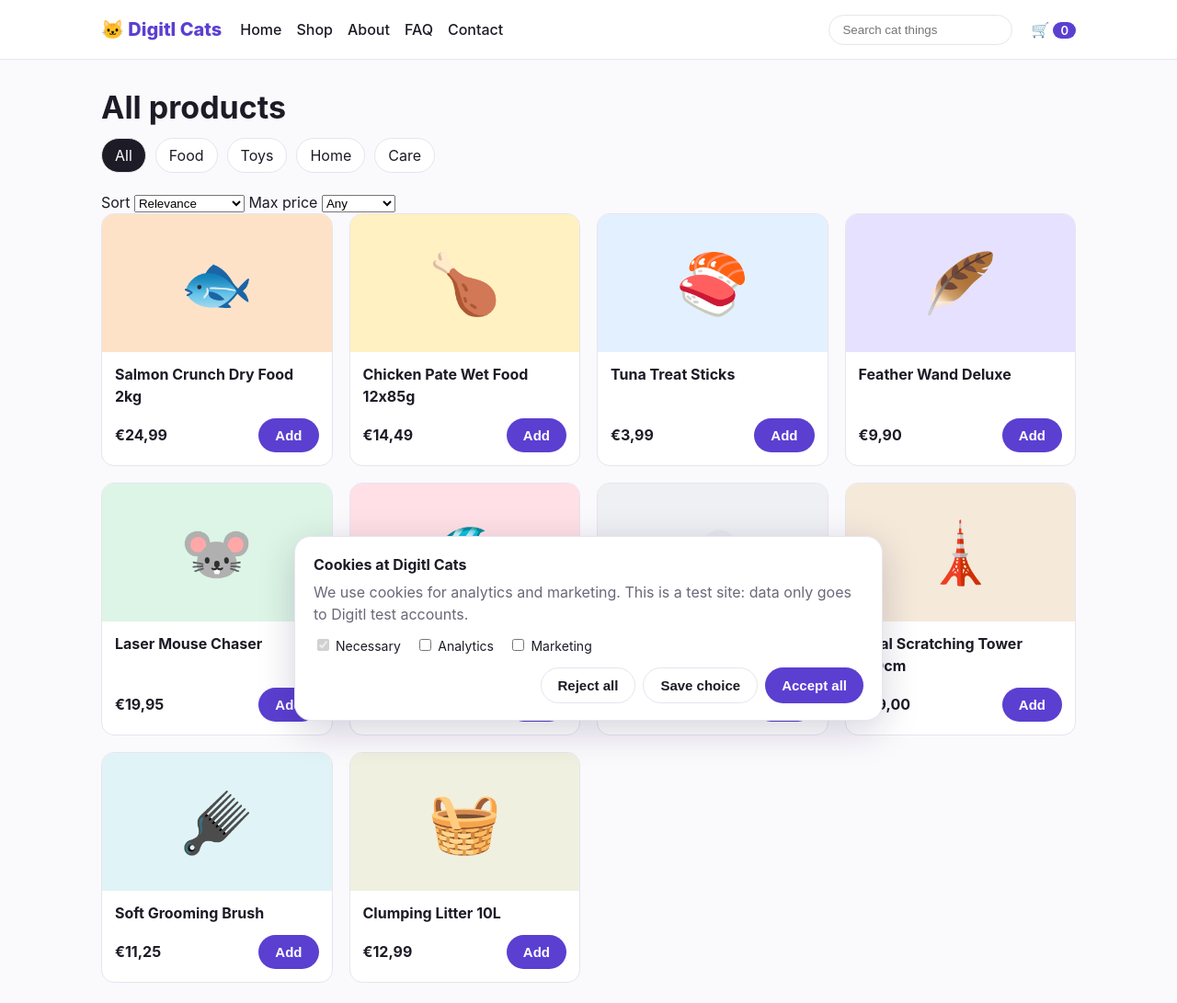
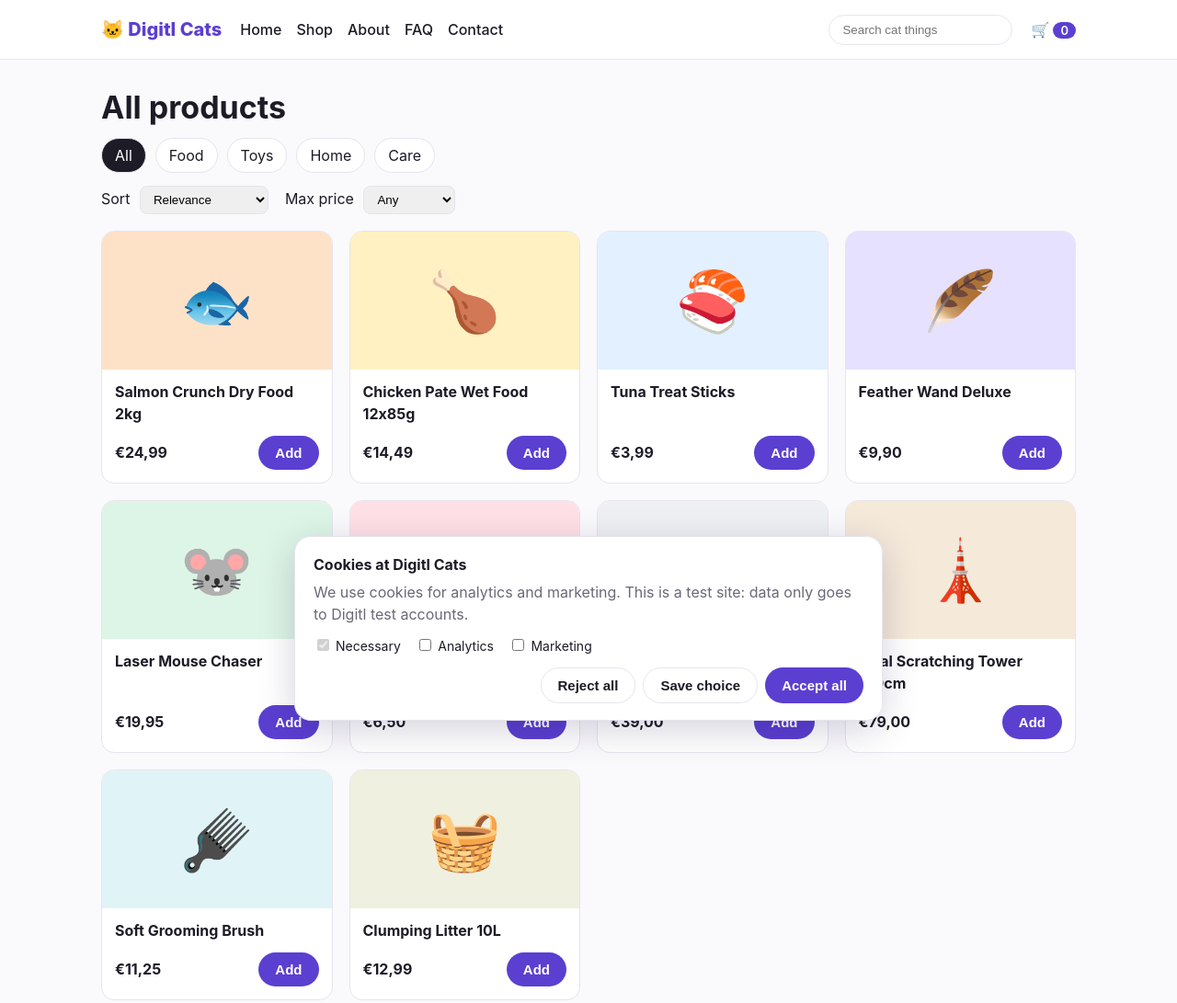
Before and after one commit to SamxDigitl/digitl-cats, a plain HTML site: page shop.html in a window 1280 px wide. Shown: the top 1091 px of the page at 92% size. Drawn offline with Linux system fonts and the light colour scheme.

Commit message:
Update style.css

```diff
--- a/assets/style.css
+++ b/assets/style.css
@@ -74,3 +74,6 @@ code { background:#f1eef8; padding:1px 5px; border-radius:5px; }
   .hero, .pdp, .checkout, .footer-row { grid-template-columns:1fr; }
   .hero .big-emoji { font-size:80px; }
 }
+.toolbar { display:flex; gap:18px; margin:-6px 0 18px; flex-wrap:wrap; }
+.toolbar select { padding:6px 10px; border:1px solid var(--line); border-radius:8px; margin-left:6px; }
+.card-foot button.wish { padding:8px 11px; }
```
